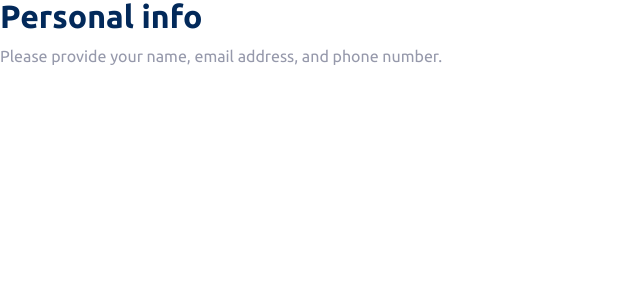
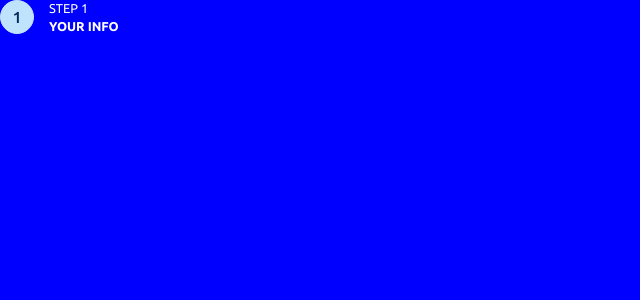
Before and after one commit to kdumagalhaes/multi-step-form, a React (Vite) app: page / in a window 1280 px wide. Shown: the top 300 px of the page, without its empty margins (0-640 px from the left). Built offline with nearby package versions, Linux system fonts and the light colour scheme.

Commit message:
Add Step component

```diff
--- a/src/App.tsx
+++ b/src/App.tsx
@@ -1,11 +1,11 @@
-import Title from './components/Title';
+import Step from './components/Step';
 
 function App() {
   return (
-    <Title
-      primaryTitle='Personal info'
-      secondaryTitle='Please provide your name, email address, and phone number.'
-    />
+  <>
+    <Step stepNumber='1' stepInfo='Your info' isActive />
+
+  </>
   );
 }
 
--- /dev/null
+++ b/src/components/Step/Step.module.scss
@@ -0,0 +1,37 @@
+@import "../../styles/variables";
+
+.step {
+  display: flex;
+  align-items: center;
+  text-transform: uppercase;
+  color: $white;
+  .text-container {
+    font-size: 0.8rem;
+
+    .indication {
+      margin-bottom: 5px;
+      font-weight: $font-regular;
+    }
+
+    .info {
+      font-weight: $font-bold;
+    }
+  }
+  .number {
+    width: 2rem;
+    height: 2rem;
+    border: 1px solid $white;
+    border-radius: 100%;
+    font-weight: $font-medium;
+    display: flex;
+    align-items: center;
+    justify-content: center;
+    margin-right: 15px;
+  }
+
+  .number-active {
+    color: $marine-blue;
+    background-color: $light-blue;
+    border: 1px solid $light-blue;
+  }
+}
--- /dev/null
+++ b/src/components/Step/Step.tsx
@@ -0,0 +1,20 @@
+import styles from './Step.module.scss';
+
+interface StepProps {
+  stepNumber: string
+  stepInfo: string
+  isActive?: boolean
+}
+const Step = ({stepNumber, stepInfo, isActive = false}: StepProps) => {
+  return (
+    <div className={styles.step}>
+      <div className={isActive ? `${styles.number} ${styles["number-active"]}` : styles.number}>{stepNumber}</div>
+      <div className={styles["text-container"]}>
+      <p className={styles.indication}>step {stepNumber}</p>
+      <p className={styles.info}>{stepInfo}</p>
+      </div>
+    </div>
+  )
+};
+
+export default Step;
--- /dev/null
+++ b/src/components/Step/index.tsx
@@ -0,0 +1 @@
+export { default } from './Step';
--- a/src/styles/_global.css
+++ b/src/styles/_global.css
@@ -20,6 +20,7 @@ table, caption, tbody, tfoot, thead, tr, th, td {
 
 body {
     line-height: 1;
+    background-color: blue;
 }
 
 ol, ul {
```
